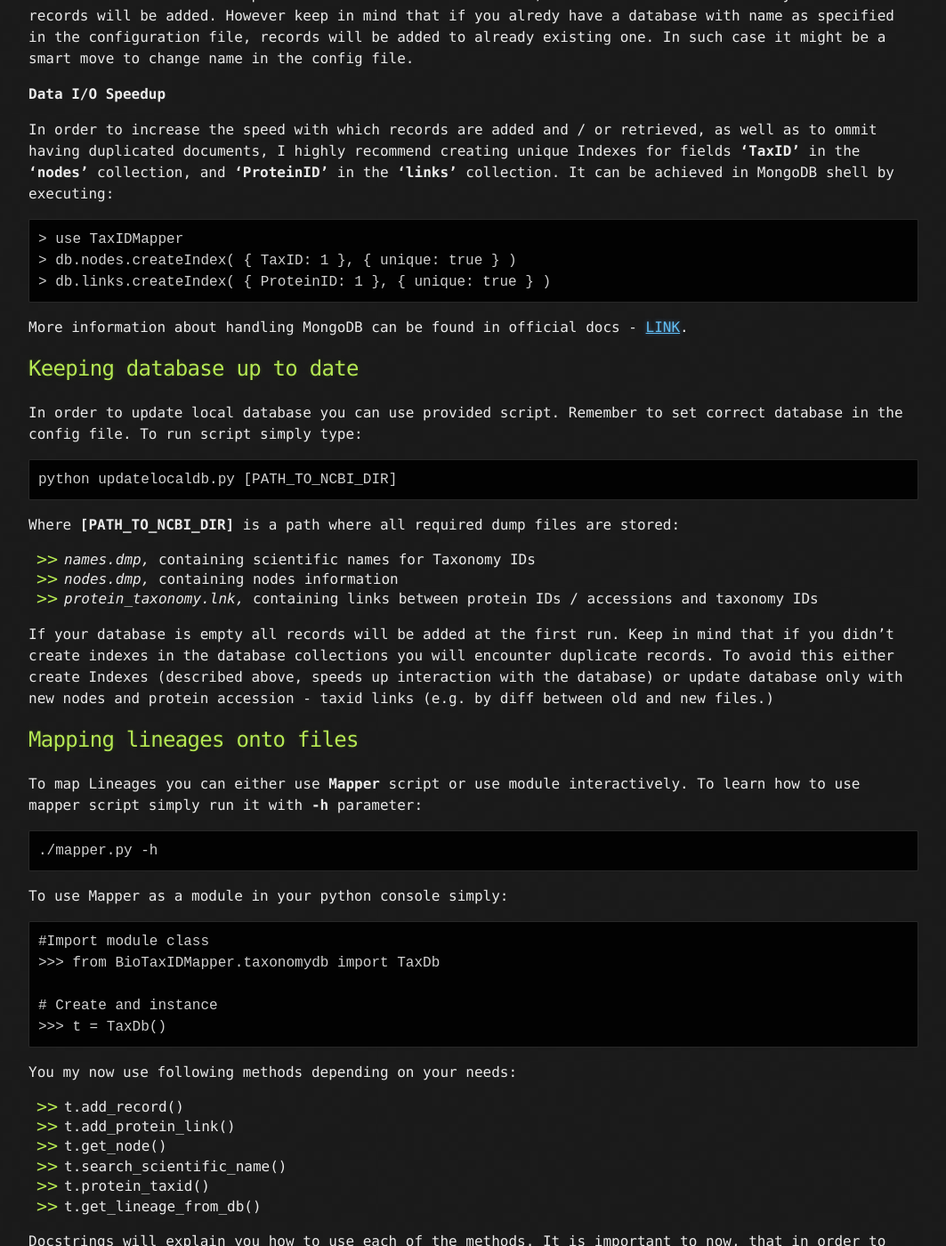
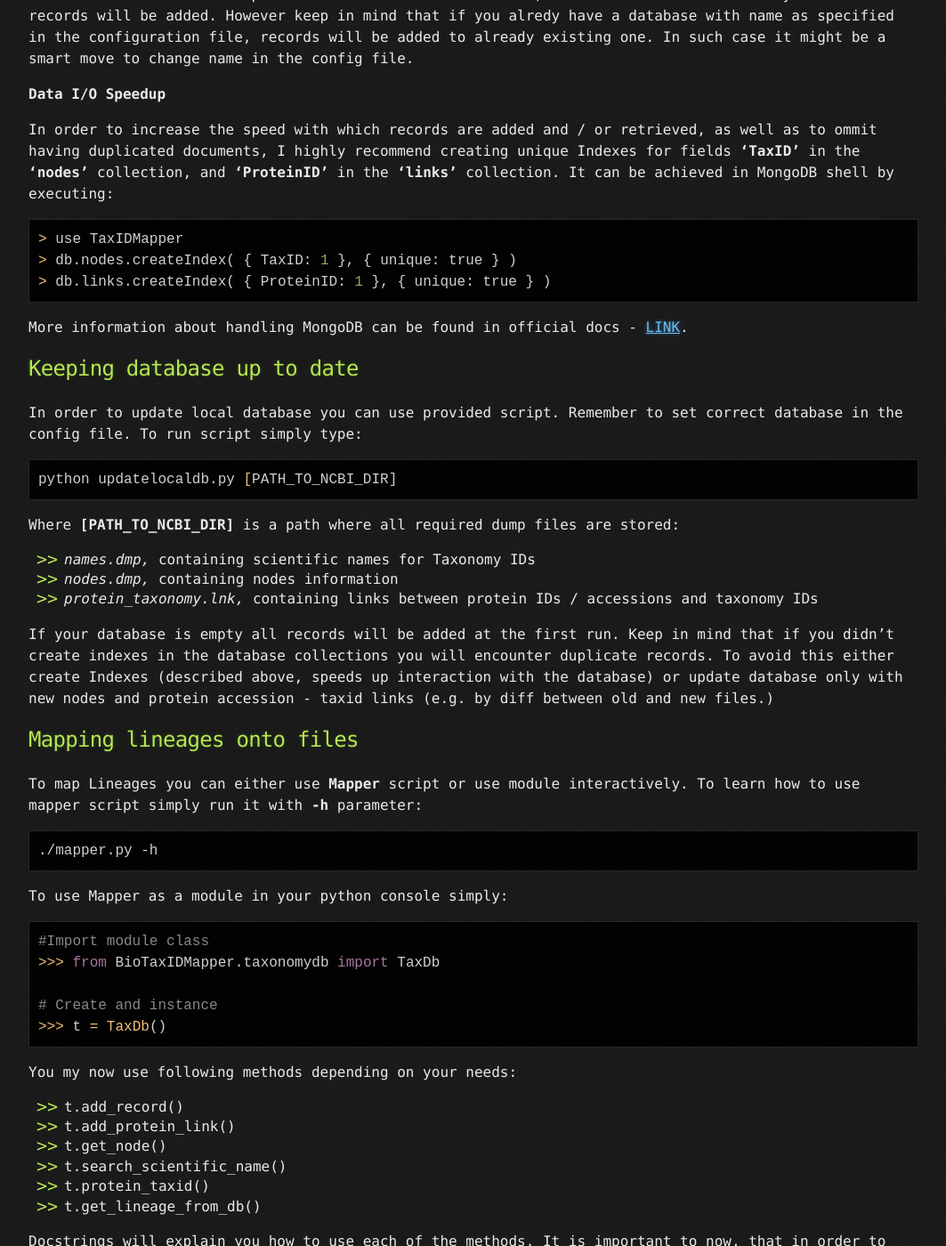
Before and after one commit to mkorycinski/mkorycinski.github.io, a Jekyll site: the page built from biotaxidmapper.md, in a window 1280 px wide and 1400 px high, scrolled down 936 px. Shown: the whole window at 89% size, without its empty margins (108-1171 px from the left). Built offline with Jekyll 4.4.1, drawn with Linux system fonts in a browser that asks for light colours; some of the changed text lies outside the part shown.

Commit message:
bug fix in cv and syntax highlighting in biotaxidmapper readme

````diff
--- a/biotaxidmapper.md
+++ b/biotaxidmapper.md
@@ -9,18 +9,19 @@ BioTaxIDMapper is a simple tool for mapping taxonomy information onto files cont
 **Requirements**
 
 Beside standard libraries BioTaxIDMapper requires **pymongo** ver. 3.4.0 or higher. It can be installed with [pip](https://pypi.python.org/pypi/pip):
-```
+
+```bash
 pip install pymongo
 ```
 
 
 ## Creating a local database
 In order to run software you need to install [MongoDB](https://www.mongodb.com/) database. Database configuration is specified in the file **db.cfg**. File is JSON formatted and contains 3 parameters:
-```
+```json
 {
-"HOSTNAME": "localhost",
-"PORT": 27017,
-"NAME": "TaxIDMapper"
+    "HOSTNAME": "localhost",
+    "PORT": 27017,
+    "NAME": "TaxIDMapper"
 }
 ```
 You don't need to create specific databases and collections, it will be done autmatically when first records will be added. However keep in mind that if you alredy have a database with name as specified in the configuration file, records will be added to already existing one. In such case it might be a smart move to change name in the config file.
@@ -28,7 +29,7 @@ You don't need to create specific databases and collections, it will be done aut
 **Data I/O Speedup**
 
 In order to increase the speed with which records are added and / or retrieved, as well as to ommit having duplicated documents, I highly recommend creating unique Indexes for fields **'TaxID'** in the **'nodes'** collection, and **'ProteinID'** in the **'links'** collection. It can be achieved in MongoDB shell by executing:
-```
+```python
 > use TaxIDMapper
 > db.nodes.createIndex( { TaxID: 1 }, { unique: true } )
 > db.links.createIndex( { ProteinID: 1 }, { unique: true } )
@@ -38,9 +39,11 @@ More information about handling MongoDB can be found in official docs - [LINK](h
 
 ## Keeping database up to date
 In order to update local database you can use provided script. Remember to set correct database in the config file. To run script simply type:
-```
+
+```bash
 python updatelocaldb.py [PATH_TO_NCBI_DIR]
 ```
+
 Where **[PATH_TO_NCBI_DIR]** is a path where all required dump files are stored:
   - *names.dmp,* containing scientific names for Taxonomy IDs
   - *nodes.dmp,* containing nodes information
@@ -50,12 +53,13 @@ If your database is empty all records will be added at the first run. Keep in mi
 
 ## Mapping lineages onto files
 To map Lineages you can either use **Mapper** script or use module interactively. To learn how to use mapper script simply run it with **-h** parameter:
+
 ```
 ./mapper.py -h
 ```
 
 To use Mapper as a module in your python console simply:
-```
+```python
 #Import module class
 >>> from BioTaxIDMapper.taxonomydb import TaxDb
 
@@ -72,7 +76,8 @@ You my now use following methods depending on your needs:
   - t.get_lineage_from_db()
 
 Docstrings will explain you how to use each of the methods. It is important to now, that in order to get protein accession to tax id link, we use accession, not version (e.g. WP_12323, not WP_12323.1). Module **mapper** has a function that returns proper accession:
-```
+
+```python
 >>> from BioTaxIDMapper.mapper import version_to_accession
 >>> version_to_accession('WP_12323.34')
 'WP_12323'
````
Also changed, not shown: cv.md (+1 -1 lines).
